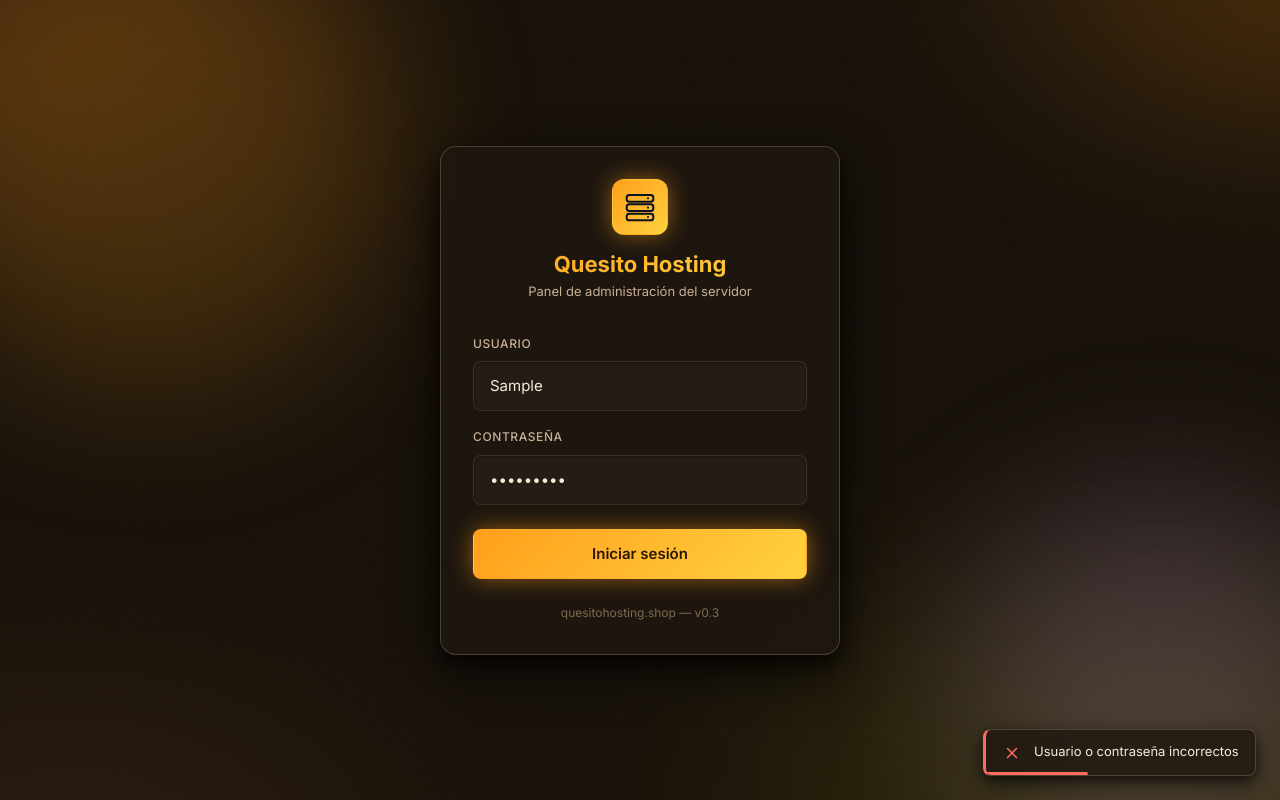
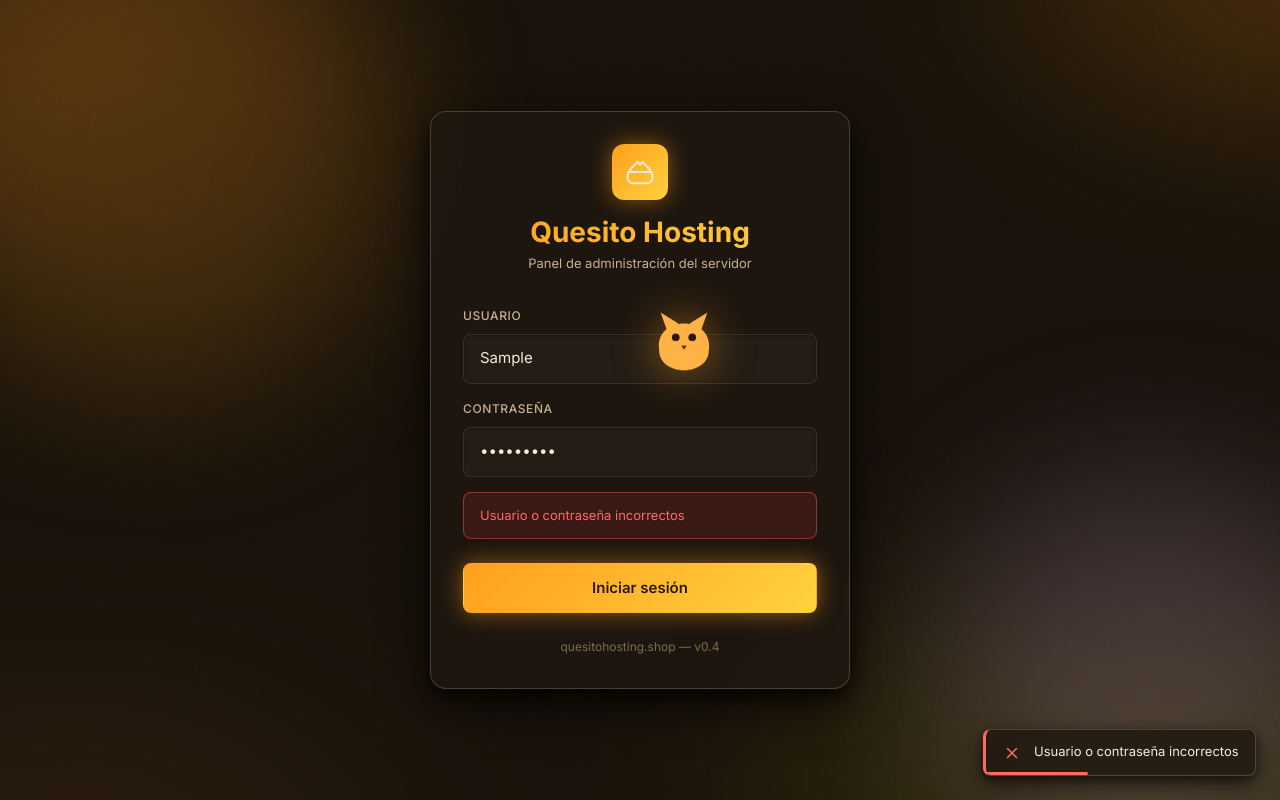
Before and after one commit to Sxnr/completos-hosting, a React (Vite) app in the folder frontend/: page /login in a window 1280 px wide. Both pictures are taken after typing "Sample", "Sample123" into the empty fields and a click on the button "Iniciar sesión". Built offline with nearby package versions, Linux system fonts and the light colour scheme; no server answers.

Commit message:
feat(frontend): login Glassmorphism dual-theme — QuesiCat sigue cursor/teclado, se tapa los ojos y transicion login->dashboard con Framer Motion

```diff
--- a/frontend/src/pages/LoginPage.tsx
+++ b/frontend/src/pages/LoginPage.tsx
@@ -1,123 +1,183 @@
 // =========================================================
-// LOGIN PAGE — Pantalla de inicio de sesión
-// Diseño centrado con card flotante sobre fondo oscuro
+// LOGIN PAGE — Autenticación JWT + UX de mascota interactiva
+// Diseño Glassmorphism de alto contraste con soporte Modo
+// Claro/Oscuro. El "Quesi-Cat" sigue al cursor / longitud del
+// texto, se tapa los ojos en el campo de contraseña y en el
+// login exitoso se desplaza fluidamente hacia el sidebar.
 // =========================================================
 
-import { useState } from "react";
-import { useNavigate } from "react-router-dom";
-import "../styles/login.css";
+import { useState, useRef, useCallback } from 'react'
+import { useNavigate } from 'react-router-dom'
+import {
+  motion, AnimatePresence, useMotionValue, useSpring,
+} from 'framer-motion'
+import '../styles/login.css'
 import axios from 'axios'
 import { login } from '../services/auth'
 import { toast } from '../components/Toast'
+import { useQuesiCatStore } from '../stores/quesiCatStore'
+import { useThemeStore } from '../stores/themeStore'
 
 export default function LoginPage() {
-  // ── Estado del formulario ─────────────────────────────
-  const [username, setUsername] = useState("");
-  const [password, setPassword] = useState("");
-  const [loading, setLoading] = useState(false);
+  const [username, setUsername] = useState('')
+  const [password, setPassword] = useState('')
+  const [loading, setLoading] = useState(false)
+  const [error, setError] = useState('')
+  const [revealed, setRevealed] = useState(false)
 
-  const navigate = useNavigate();
+  const navigate = useNavigate()
+  const wrapperRef = useRef<HTMLDivElement>(null)
 
-  // ── Manejo del submit — ahora llama al backend real ──────
+  // Mascota + tema
+  const setQuesiEyes = useQuesiCatStore((s) => s.setEyes)
+  const setQuesiPose = useQuesiCatStore((s) => s.setPose)
+  const setQuesiRevealed = useQuesiCatStore((s) => s.setRevealed)
+  const setQuesiMode = useQuesiCatStore((s) => s.setMode)
+  const theme = useThemeStore((s) => s.theme)
+
+  // Posición de la mascota con resorte (suave y fluida)
+  const catX = useMotionValue(0)
+  const catY = useMotionValue(0)
+  const springX = useSpring(catX, { stiffness: 120, damping: 15 })
+  const springY = useSpring(catY, { stiffness: 120, damping: 15 })
+
+  // ── El gato sigue al cursor ─────────────────────────────
+  const handleMouseMove = useCallback((e: React.MouseEvent<HTMLDivElement>) => {
+    const rect = wrapperRef.current?.getBoundingClientRect()
+    if (!rect) return
+    // Desplazamiento relativo suave respecto al centro del wrapper
+    const nx = (e.clientX - rect.left) / rect.width - 0.5
+    const ny = (e.clientY - rect.top) / rect.height - 0.5
+    catX.set(nx * 90)
+    catY.set(ny * 90)
+    setQuesiPose({ x: nx * 90, y: ny * 90 })
+  }, [catX, catY, setQuesiPose])
+
+  // ── El gato sigue la longitud del texto ─────────────────
+  const handleUserTyping = useCallback((v: string) => {
+    setUsername(v)
+    // Cuanto más texto, el gato "se acerca" al campo
+    catX.set(Math.min(v.length * 2.5, 60))
+    catY.set(8)
+    setQuesiPose({ x: Math.min(v.length * 2.5, 60), y: 8 })
+  }, [catX, catY, setQuesiPose])
+
+  // ── Ojos: se tapa al enfocar la contraseña ──────────────
+  const handlePassFocus = () => setQuesiEyes('closed')
+  const handlePassBlur = () => setQuesiEyes('open')
+
+  // ── Submit: anima el reveal y navega ────────────────────
   const handleSubmit = async (e: React.FormEvent) => {
-    e.preventDefault();
-    setLoading(true);
+    e.preventDefault()
+    setLoading(true)
+    setError('')
 
     try {
-      // Llama al servicio de auth que conecta con el backend
-      await login(username, password);
-      navigate("/");
+      await login(username, password)
+
+      // Marcamos que la mascota ya está revelada: el form
+      // se expande y el gato viaja hacia el sidebar
+      setQuesiRevealed(true)
+      setRevealed(true)
+
+      // Tras la transición, navegamos (login → dashboard)
+      setTimeout(() => {
+        setQuesiMode('neutral')
+        navigate('/')
+      }, 900)
     } catch (err: unknown) {
-      // Axios envuelve el error del backend en err.response.data
+      setLoading(false)
+      let msg = 'Usuario o contraseña incorrectos'
       if (axios.isAxiosError(err)) {
-        const msg = err.response?.data?.message;
-        toast.error(msg || "Usuario o contraseña incorrectos");
-      } else {
-        toast.error("Error al conectar con el servidor");
+        msg = err.response?.data?.message || msg
       }
-    } finally {
-      setLoading(false);
+      setError(msg)
+      toast.error(msg)
     }
-  };
+  }
+
+  const isDark = theme === 'dark'
 
   return (
-    <div className="login-wrapper">
-      {/* Fondo con efecto de profundidad — círculos de luz difusa */}
+    <motion.div
+      ref={wrapperRef}
+      className="login-wrapper"
+      onMouseMove={handleMouseMove}
+      initial={{ opacity: 0 }}
+      animate={{ opacity: 1 }}
+      exit={{ opacity: 0 }}
+    >
+      {/* Fondo con glow de profundidad — se adapta al tema */}
       <div className="login-bg">
-        <div className="login-bg-glow login-bg-glow--blue" />
-        <div className="login-bg-glow login-bg-glow--purple" />
+        <div className="login-bg-glow login-bg-glow--top" />
+        <div className="login-bg-glow login-bg-glow--bottom" />
       </div>
 
-      {/* Card principal de login */}
-      <div className="login-card">
-        {/* Logo / Header */}
+      {/* Quesi-Cat flotante centrado (sigue cursor/texto) */}
+      <motion.div
+        className="login-cat"
+        style={{ x: springX, y: springY }}
+        animate={{
+          // Al revelar, el gato viaja hacia arriba (hacia el sidebar)
+          y: revealed ? -window.innerHeight / 2 : undefined,
+          opacity: revealed ? 0 : 1,
+          scale: revealed ? 0.4 : 1,
+        }}
+        transition={{ type: 'spring', stiffness: 60, damping: 18 }}
+      >
+        <Cat isDark={isDark} />
+      </motion.div>
+
+      <AnimatePresence>
+        {!revealed && (
+          <motion.div
+            key="login-card"
+            className="login-card"
+            initial={{ opacity: 0, y: 20, scale: 0.96 }}
+            animate={{ opacity: 1, y: 0, scale: 1 }}
+            exit={{
+              opacity: 0,
+              scale: 1.4,
+              filter: 'blur(12px)',
+              transition: { duration: 0.6, ease: [0.16, 1, 0.3, 1] },
+            }}
+            transition={{ type: 'spring', stiffness: 200, damping: 24 }}
+          >
             <div className="login-header">
-          <div className="login-logo">
-            {/* Ícono SVG del servidor */}
-            <svg
-              width="32"
-              height="32"
-              viewBox="0 0 24 24"
-              fill="none"
-              stroke="currentColor"
-              strokeWidth="1.5"
-              strokeLinecap="round"
+              <motion.div
+                className="login-logo"
+                whileHover={{ rotate: -6, scale: 1.05 }}
+                whileTap={{ scale: 0.95 }}
               >
-              <rect x="2" y="3" width="20" height="5" rx="2" />
-              <rect x="2" y="10" width="20" height="5" rx="2" />
-              <rect x="2" y="17" width="20" height="5" rx="2" />
-              <circle
-                cx="18"
-                cy="5.5"
-                r="0.8"
-                fill="currentColor"
-                stroke="none"
-              />
-              <circle
-                cx="18"
-                cy="12.5"
-                r="0.8"
-                fill="currentColor"
-                stroke="none"
-              />
-              <circle
-                cx="18"
-                cy="19.5"
-                r="0.8"
-                fill="currentColor"
-                stroke="none"
-              />
+                <svg width="30" height="30" viewBox="0 0 24 24" fill="none"
+                  stroke="currentColor" strokeWidth="1.6" strokeLinecap="round">
+                  <path d="M14 4 L18 8 C20 10 22 12 22 16 C22 19 20 21 17 21 L7 21 C4 21 2 19 2 16 C2 12 4 10 6 8 L10 4 L12 6 L14 4 Z"
+                    fill="none" />
+                  <path d="M3 12 L21 12" />
                 </svg>
-          </div>
-          <h1 className="login-title">Quesito Hosting</h1>
+              </motion.div>
+              <h1 className="login-title font-display">Quesito Hosting</h1>
               <p className="login-subtitle">Panel de administración del servidor</p>
             </div>
 
-        {/* Formulario */}
             <form className="login-form" onSubmit={handleSubmit}>
-          {/* Campo usuario */}
               <div className="form-group">
-            <label className="form-label" htmlFor="username">
-              Usuario
-            </label>
+                <label className="form-label" htmlFor="username">Usuario</label>
                 <input
                   id="username"
                   type="text"
                   className="input"
                   placeholder="Ingresa tu usuario"
                   value={username}
-              onChange={(e) => setUsername(e.target.value)}
+                  onChange={(e) => handleUserTyping(e.target.value)}
                   autoComplete="username"
                   autoFocus
                   required
                 />
               </div>
 
-          {/* Campo contraseña */}
               <div className="form-group">
-            <label className="form-label" htmlFor="password">
-              Contraseña
-            </label>
+                <label className="form-label" htmlFor="password">Contraseña</label>
                 <input
                   id="password"
                   type="password"
@@ -125,31 +185,86 @@ export default function LoginPage() {
                   placeholder="Ingresa tu contraseña"
                   value={password}
                   onChange={(e) => setPassword(e.target.value)}
+                  onFocus={handlePassFocus}
+                  onBlur={handlePassBlur}
                   autoComplete="current-password"
                   required
                 />
               </div>
 
-          {/* Botón de submit */}
-          <button
-            type="submit"
-            className="btn btn-primary login-btn"
-            disabled={loading}
+              <AnimatePresence>
+                {error && (
+                  <motion.div
+                    className="login-error"
+                    initial={{ opacity: 0, x: -8 }}
+                    animate={{ opacity: 1, x: 0 }}
+                    exit={{ opacity: 0 }}
                   >
+                    {error}
+                  </motion.div>
+                )}
+              </AnimatePresence>
+
+              <button type="submit" className="btn btn-primary login-btn" disabled={loading}>
                 {loading ? (
                   <>
                     <span className="spinner" />
-                Iniciando sesión...
+                    Iniciando sesión…
                   </>
                 ) : (
-              "Iniciar sesión"
+                  'Iniciar sesión'
                 )}
               </button>
             </form>
 
-        {/* Footer de la card */}
-        <p className="login-footer">quesitohosting.shop — v0.3</p>
-      </div>
-    </div>
-  );
+            <p className="login-footer">quesitohosting.shop — v0.4</p>
+          </motion.div>
+        )}
+      </AnimatePresence>
+
+      {/* Pantalla de revelado (login → dashboard) */}
+      {revealed && (
+        <motion.div
+          className="login-reveal"
+          initial={{ opacity: 0 }}
+          animate={{ opacity: 1 }}
+          exit={{ opacity: 0 }}
+        >
+          <motion.div
+            className="login-reveal-glow"
+            animate={{ scale: [1, 1.6, 1], opacity: [0.3, 0.6, 0.3] }}
+            transition={{ duration: 0.9, repeat: Infinity }}
+          />
+          <h2 className="login-reveal-text">Bienvenido, {username || 'admin'} ✦</h2>
+        </motion.div>
+      )}
+    </motion.div>
+  )
 }
+
+// ── SVG del gato para el login (misma identidad que sidebar) ─
+function Cat({ isDark }: { isDark: boolean }) {
+  const eyes = useQuesiCatStore((s) => s.eyes)
+  const closed = eyes === 'closed'
+  const body = isDark ? '#ffb347' : '#e8890f'
+
+  return (
+    <svg width="88" height="88" viewBox="0 0 64 64" fill="none">
+      <path d="M14 40 C12 28 20 20 32 20 C44 20 52 28 50 40 C50 48 42 54 32 54 C22 54 14 48 14 40 Z" fill={body} />
+      <path d="M20 26 L15 12 L28 20 Z" fill={body} />
+      <path d="M44 26 L49 12 L36 20 Z" fill={body} />
+      {closed ? (
+        <g stroke="#2a1804" strokeWidth="2.2" strokeLinecap="round">
+          <line x1="22" y1="31" x2="30" y2="31" />
+          <line x1="34" y1="31" x2="42" y2="31" />
+        </g>
+      ) : (
+        <g>
+          <circle cx="26" cy="30" r="2.8" fill="#2a1804" />
+          <circle cx="38" cy="30" r="2.8" fill="#2a1804" />
+        </g>
+      )}
+      <path d="M30 36 L34 36 L32 39 Z" fill="#5a3410" />
+    </svg>
+  )
+}
--- a/frontend/src/styles/login.css
+++ b/frontend/src/styles/login.css
@@ -1,7 +1,7 @@
 /* =========================================================
    LOGIN — Estilos específicos de la pantalla de login
+   Diseño Glassmorphism de alto contraste — Dual Theme
    ========================================================= */
-
 
 /* ── Wrapper — ocupa toda la pantalla ────────────────────── */
 .login-wrapper {
@@ -14,7 +14,6 @@
   overflow: hidden;
 }
 
-
 /* ── Fondo con brillos difusos de profundidad ────────────── */
 .login-bg {
   position: absolute;
@@ -24,39 +23,53 @@
 }
 
 .login-bg-glow {
-  /* Círculo de luz borroso — crea la sensación de profundidad */
   position: absolute;
   border-radius: 50%;
   filter: blur(80px);
-  opacity: 0.12;
+  opacity: 0.18;
+  transition: background var(--transition-slow);
 }
 
-.login-bg-glow--blue {
+.login-bg-glow--top {
   width: 500px;
   height: 500px;
-  background: var(--color-primary);
-  opacity: 0.18;
   top: -100px;
   left: -100px;
+  background: var(--color-primary);
 }
 
-.login-bg-glow--purple {
-  width: 400px;
-  height: 400px;
-  background: var(--color-purple);
-  opacity: 0.18;
+.login-bg-glow--bottom {
+  width: 420px;
+  height: 420px;
   bottom: -80px;
   right: -80px;
+  background: var(--color-purple);
 }
 
 
-/* ── Card principal ──────────────────────────────────────── */
+/* ── Quesi-Cat flotante (mascota interactiva) ────────────── */
+.login-cat {
+  position: absolute;
+  top: 38%;
+  left: 50%;
+  z-index: 3;
+  pointer-events: none;
+  filter: drop-shadow(0 0 22px rgba(255, 159, 28, 0.5));
+  animation: cat-breathe 3.5s ease-in-out infinite;
+}
+
+@keyframes cat-breathe {
+  0%, 100% { transform: translateY(0); }
+  50%      { transform: translateY(-8px); }
+}
+
+
+/* ── Card principal — Glassmorphism de alto contraste ────── */
 .login-card {
-  /* Elevada sobre el fondo con efecto cristal */
   position: relative;
   z-index: 1;
   width: 100%;
-  max-width: 400px;
+  max-width: 420px;
   background: var(--glass-bg-strong);
   backdrop-filter: blur(24px);
   -webkit-backdrop-filter: blur(24px);
@@ -64,20 +77,6 @@
   border-radius: var(--radius-xl);
   padding: var(--space-8);
   box-shadow: var(--shadow-xl);
-
-  /* Animación de entrada */
-  animation: loginFadeIn 0.4s cubic-bezier(0.16, 1, 0.3, 1) both;
-}
-
-@keyframes loginFadeIn {
-  from {
-    opacity: 0;
-    transform: translateY(16px) scale(0.98);
-  }
-  to {
-    opacity: 1;
-    transform: translateY(0) scale(1);
-  }
 }
 
 
@@ -88,22 +87,21 @@
 }
 
 .login-logo {
-  /* Ícono con fondo surface y borde sutil */
   display: inline-flex;
   align-items: center;
   justify-content: center;
   width: 56px;
   height: 56px;
   background: var(--brand-gradient);
-  border: 1px solid transparent;
   border-radius: var(--radius-lg);
-  color: #0b1020;
+  color: var(--on-brand);
   margin-bottom: var(--space-4);
   box-shadow: var(--glow-primary);
+  cursor: pointer;
 }
 
 .login-title {
-  font-size: var(--text-xl);
+  font-size: var(--text-2xl);
   font-weight: 700;
   background: var(--brand-gradient);
   -webkit-background-clip: text;
@@ -126,7 +124,6 @@
 }
 
 .form-group {
-  /* Agrupa label + input */
   display: flex;
   flex-direction: column;
   gap: var(--space-2);
@@ -141,30 +138,19 @@
 
 /* ── Error inline ────────────────────────────────────────── */
 .login-error {
-  /* Mensaje de error con ícono — aparece entre campos y botón */
   display: flex;
   align-items: center;
   gap: var(--space-2);
   padding: var(--space-3) var(--space-4);
   background: var(--color-red-dim);
-  border: 1px solid rgba(229, 83, 75, 0.3);
+  border: 1px solid color-mix(in srgb, var(--color-red) 40%, transparent);
   border-radius: var(--radius-md);
   color: var(--color-red);
   font-size: var(--text-sm);
-  animation: shake 0.3s ease;
 }
-
-/* Animación de shake al error */
-@keyframes shake {
-  0%, 100% { transform: translateX(0); }
-  25%       { transform: translateX(-6px); }
-  75%       { transform: translateX(6px); }
-}
-
 
 /* ── Botón de login ──────────────────────────────────────── */
 .login-btn {
-  /* Ocupa todo el ancho disponible */
   width: 100%;
   justify-content: center;
   padding: var(--space-3) var(--space-4);
@@ -183,8 +169,8 @@
 .spinner {
   width: 14px;
   height: 14px;
-  border: 2px solid rgba(13, 17, 23, 0.3);
-  border-top-color: #0d1117;
+  border: 2px solid color-mix(in srgb, var(--on-brand) 35%, transparent);
+  border-top-color: var(--on-brand);
   border-radius: 50%;
   animation: spin 0.7s linear infinite;
 }
@@ -201,3 +187,36 @@
   font-size: var(--text-xs);
   color: var(--color-text-faint);
 }
+
+
+/* ── Pantalla de revelado (login → dashboard) ────────────── */
+.login-reveal {
+  position: absolute;
+  inset: 0;
+  z-index: 4;
+  display: flex;
+  align-items: center;
+  justify-content: center;
+  flex-direction: column;
+  gap: var(--space-4);
+  background: var(--color-bg);
+}
+
+.login-reveal-glow {
+  position: absolute;
+  width: 320px;
+  height: 320px;
+  border-radius: 50%;
+  background: radial-gradient(circle, var(--color-primary) 0%, transparent 70%);
+  filter: blur(30px);
+}
+
+.login-reveal-text {
+  position: relative;
+  font-size: var(--text-2xl);
+  font-weight: 700;
+  background: var(--brand-gradient);
+  -webkit-background-clip: text;
+  background-clip: text;
+  color: transparent;
+}
```
Lines whose indentation alone changed are shown as unchanged.
